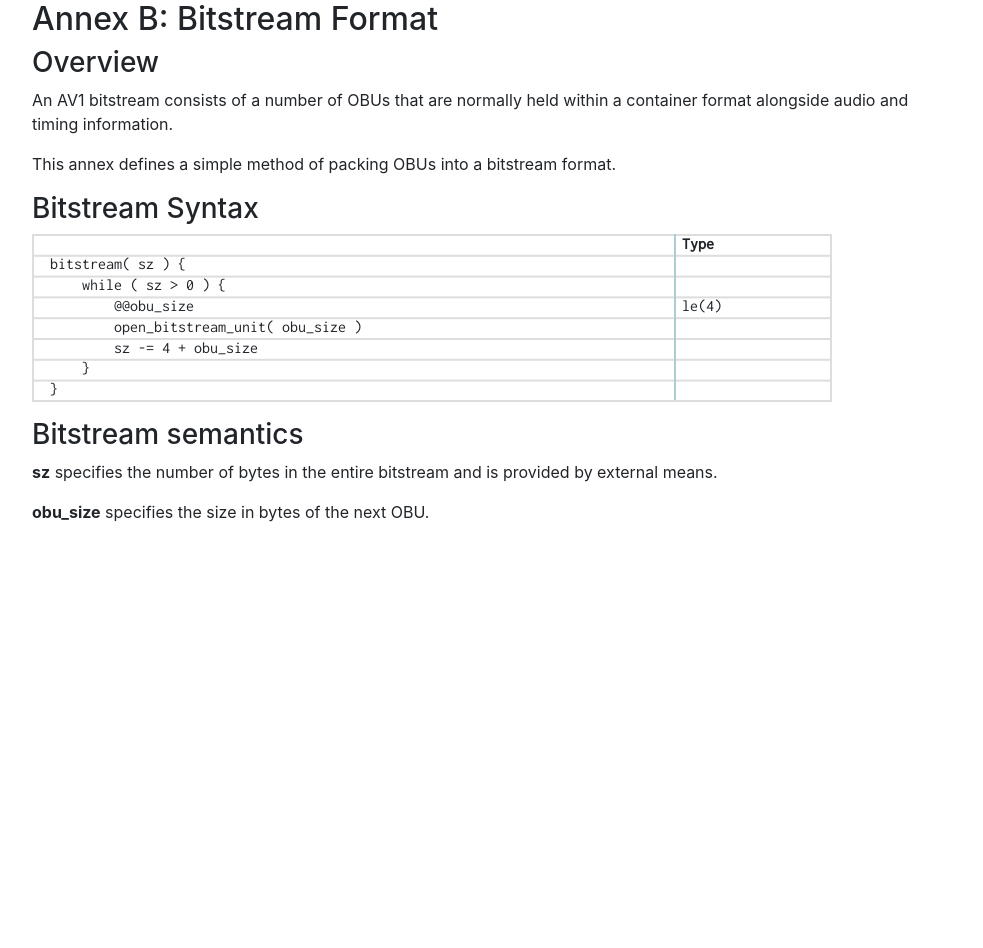
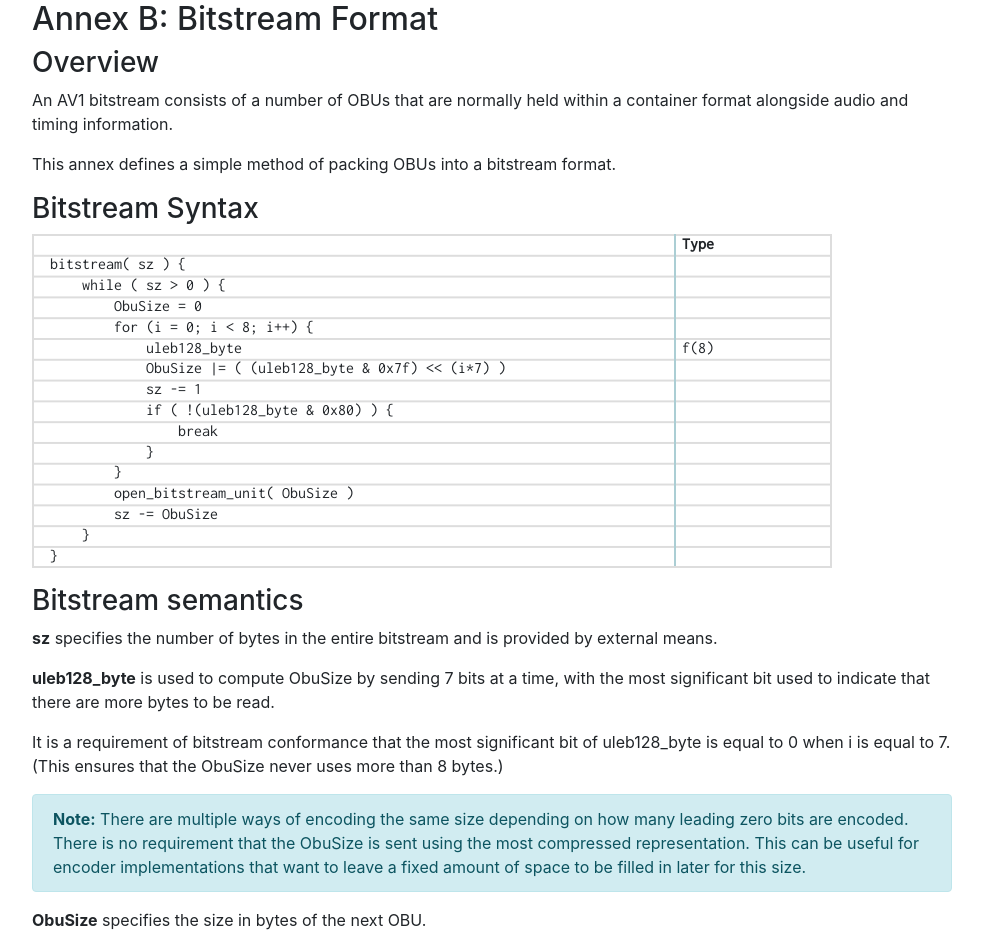
Before and after one commit to AOMediaCodec/av1-spec, a Jekyll site: the page built from annex.b.superframes.md, in a window 1280 px wide. Shown: the whole page, without its empty margins (53-1036 px from the left). Built offline with Jekyll 4.4.1, drawn with Linux system fonts in a browser that asks for light colours; nearby versions of some CDN libraries; our own code applies the rules of GitHub Pages for plain Markdown files; before the commit the page ends 900 px from its top, so only the background shows below that.

Commit message:
[obu_sizing] Add obu_sizing experiment

```diff
--- a/annex.b.superframes.md
+++ b/annex.b.superframes.md
@@ -16,9 +16,17 @@ This annex defines a simple method of packing OBUs into a bitstream format.
 ~~~~~
 bitstream( sz ) {
     while ( sz > 0 ) {
-        @@obu_size                                                             le(4)
-        open_bitstream_unit( obu_size )
-        sz -= 4 + obu_size
+        ObuSize = 0
+        for (i = 0; i < 8; i++) {
+            uleb128_byte                                                       f(8)
+            ObuSize |= ( (uleb128_byte & 0x7f) << (i*7) )
+            sz -= 1
+            if ( !(uleb128_byte & 0x80) ) {
+                break
+            }
+        }
+        open_bitstream_unit( ObuSize )
+        sz -= ObuSize
     }
 }
 ~~~~~
@@ -31,4 +39,14 @@ bitstream( sz ) {
 **sz** specifies the number of bytes in the entire bitstream and is provided by
 external means.
 
-**obu_size** specifies the size in bytes of the next OBU.
+**uleb128_byte** is used to compute ObuSize by sending 7 bits at a time, with the most significant bit used to indicate that there are more bytes to be read.
+
+It is a requirement of bitstream conformance that the most significant bit of uleb128_byte is equal to 0 when i is equal to 7.
+(This ensures that the ObuSize never uses more than 8 bytes.)
+
+**Note:** There are multiple ways of encoding the same size depending on how many leading zero bits are encoded.
+There is no requirement that the ObuSize is sent using the most compressed representation.
+This can be useful for encoder implementations that want to leave a fixed amount of space to be filled in later for this size.
+{:.alert .alert-info }
+
+**ObuSize** specifies the size in bytes of the next OBU.
```
Also changed, not shown: annex.c.experiments.md (+2 -2 lines).
